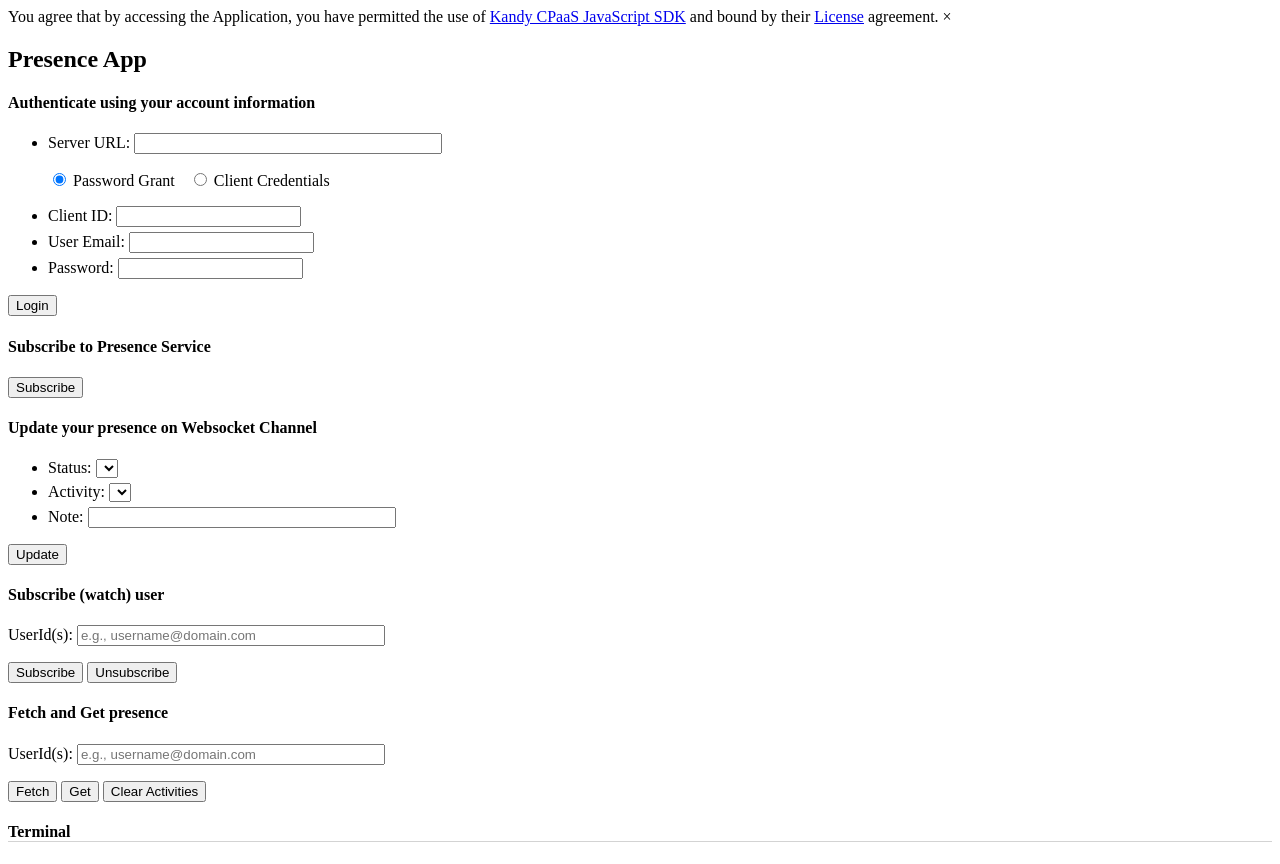
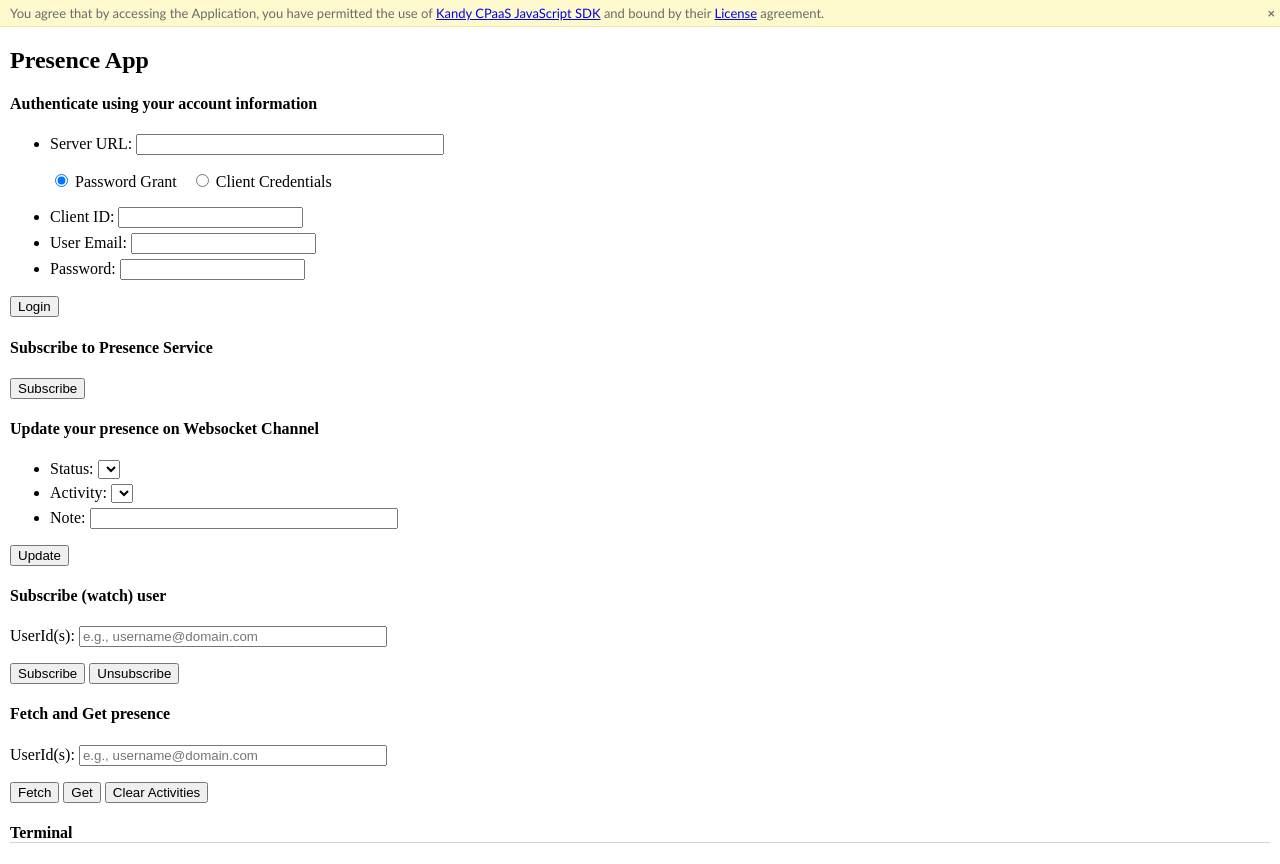
Before and after one commit to hclsampleapps/kandy-cpaas2-sample-presence, a plain HTML site: page app/index.html in a window 1280 px wide. Drawn offline with Linux system fonts and the light colour scheme.

Commit message:
Updated style.css

```diff
--- a/app/css/style.css
+++ b/app/css/style.css
@@ -1,5 +1,5 @@
 .hide {
-	display: none;
+	display: none !important;
 }
 
 li {
@@ -30,3 +30,39 @@ ul.inline li {
     overflow-y: scroll;
     scroll-behavior: smooth;
 }
+
+body {
+    margin: 0;
+}
+
+.matter {
+    margin: 10px;
+}
+
+.notification {
+    background-color: lemonchiffon;
+    top: 0;
+    left: 0;
+    width: 100%;
+    padding: 5px 10px;
+    border-bottom: 1px solid palegoldenrod;
+    color: dimgrey;
+    font-family: calibri;
+    font-size: 13px;
+    display: inline-flex;
+}
+
+.notification .message {
+    width: 100%;
+}
+
+.notification .close {
+    margin-right: 10px;
+    padding: 0 5px;
+    font-weight: bold;
+    cursor: pointer;
+}
+
+.notification .close:hover {
+    color: darkgrey;
+}
```
